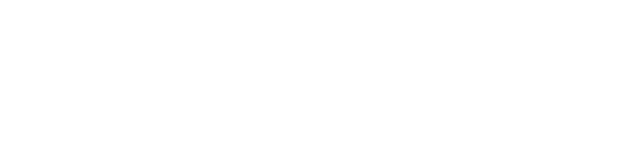
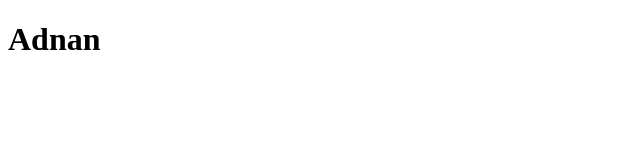
Before and after one commit to Adnan-Jabbar/understanding-ts, a website with bundled scripts: page index.html in a window 1280 px wide. Shown: the whole page, without its empty margins (0-640 px from the left). Built offline with nearby package versions, Linux system fonts and the light colour scheme.

Commit message:
Adding Multiple Decorators

```diff
--- a/index.html
+++ b/index.html
@@ -10,5 +10,6 @@
 <body>
     <!-- <p id="message-output"></p> -->
     <!-- <input type="text" id="user-input"> -->
+    <div id="app"></div>
 </body>
 </html>
--- a/src/app.ts
+++ b/src/app.ts
@@ -7,7 +7,20 @@ function Logger(logString: string) {
     };
 };
 
-@Logger('LOGGING - PERSON')
+function WithTemplate(template: string, hookId: string) {
+    return function(constructor: any) {
+        const hookEl = document.getElementById(hookId);
+        const p = new constructor();
+        if (hookEl) {
+            hookEl.innerHTML = template;
+            hookEl.querySelector('h1')!.textContent = p.name;
+        }
+
+    }
+}
+
+// @Logger('LOGGING - PERSON')
+@WithTemplate('<h1>My Person Object</h1>', 'app')
 class Person {
     name = 'Adnan';
 
```
